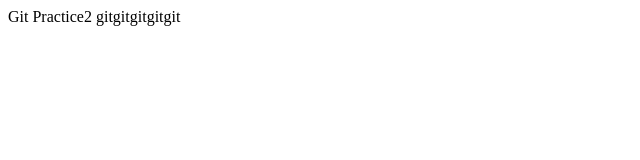
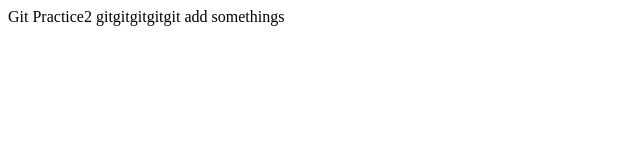
Before and after one commit to siraegi/git-practice, a plain HTML site: page index.html in a window 1280 px wide. Shown: the whole page, without its empty margins (0-640 px from the left). Drawn offline with Linux system fonts and the light colour scheme.

Commit message:
Update index.html

```diff
--- a/index.html
+++ b/index.html
@@ -1,4 +1,6 @@
 <html>
 	<head>Git Practice2</head>
-	<body>gitgitgitgitgit</body>
+	<body>gitgitgitgitgit
+	add somethings
+	</body>
 </html>
```
